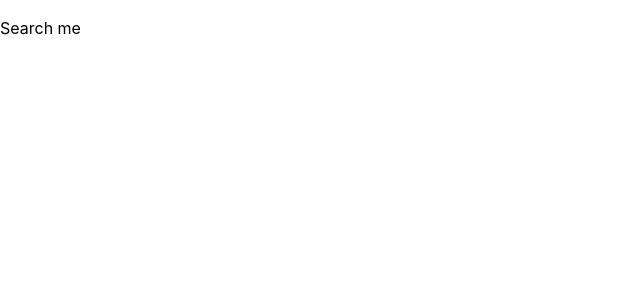
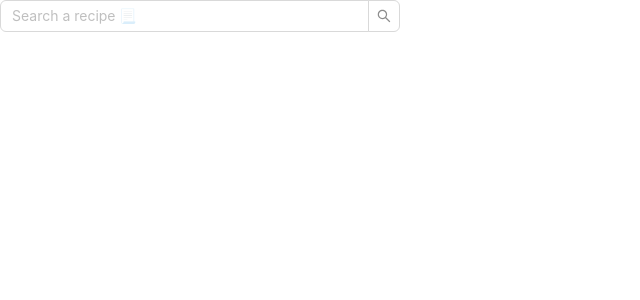
Before and after one commit to trynx/steam-library, a React (Vite) app: page / in a window 1280 px wide. Shown: the top 300 px of the page, without its empty margins (0-640 px from the left). Built offline with nearby package versions, Linux system fonts and the light colour scheme.

Commit message:
Add recipe search bar

```diff
--- a/src/components/SearchRecipes.jsx
+++ b/src/components/SearchRecipes.jsx
@@ -1,3 +1,44 @@
-export const SearchRecipes = () => {
-  return <p>Search me</p>;
+import { Input } from "antd";
+import { useState } from "react";
+const { Search } = Input;
+
+export const SearchRecipes = ({ onSearch }) => {
+  const [searchValue, setSearchValue] = useState("");
+  const [timeOutId, setTimeOutId] = useState();
+
+  const searchTypeHandler = (e) => {
+    searchHandler(e.target.value);
+  };
+
+  const searchHandler = (value) => {
+    if (!value || value === searchValue) {
+      return;
+    }
+
+    if (timeOutId) {
+      clearTimeout(timeOutId);
+    }
+
+    // Debounce the search
+    const timeOut = setTimeout(() => {
+      setSearchValue(value);
+      onSearch(value);
+    }, 150);
+
+    setTimeOutId(timeOut);
+  };
+
+  return (
+    <>
+      <Search
+        placeholder='Search a recipe 📃'
+        allowClear
+        onSearch={searchHandler}
+        style={{
+          width: 400,
+        }}
+        onChange={searchTypeHandler}
+      />
+    </>
+  );
 };
--- a/src/page/RootLayout.jsx
+++ b/src/page/RootLayout.jsx
@@ -1,10 +1,18 @@
+import { Space } from "antd";
+import { useState } from "react";
 import { SearchRecipes } from "../components/SearchRecipes";
 
 export const RootLayout = () => {
+  const [searchValue, setSearchValue] = useState("");
+
+  console.log("Search:", searchValue);
+
   return (
     <main>
-      <SearchRecipes />
-      {/* TODO: Vlad add your component here  */}
+      <Space direction="vertical">
+        <SearchRecipes onSearch={setSearchValue} />
+        {/* TODO: Vlad add your component here */}
+      </Space>
     </main>
   );
 };
```
Also changed, not shown: 1 other file (tests, documents, lock files or other folders).
